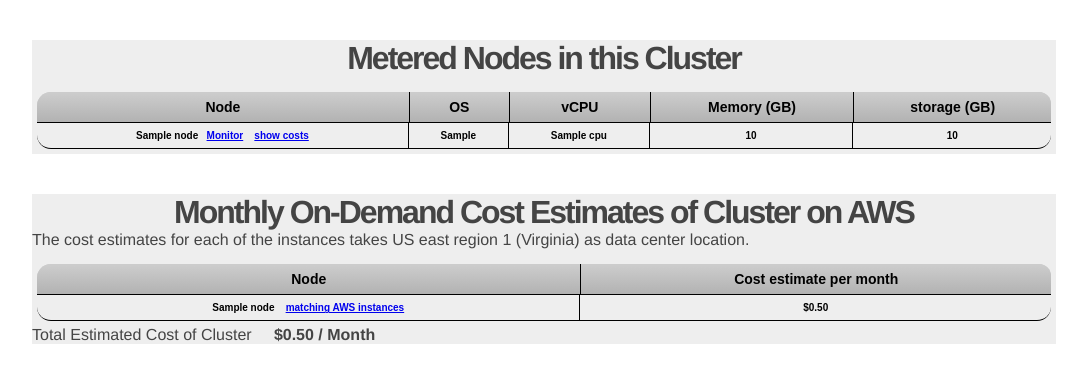
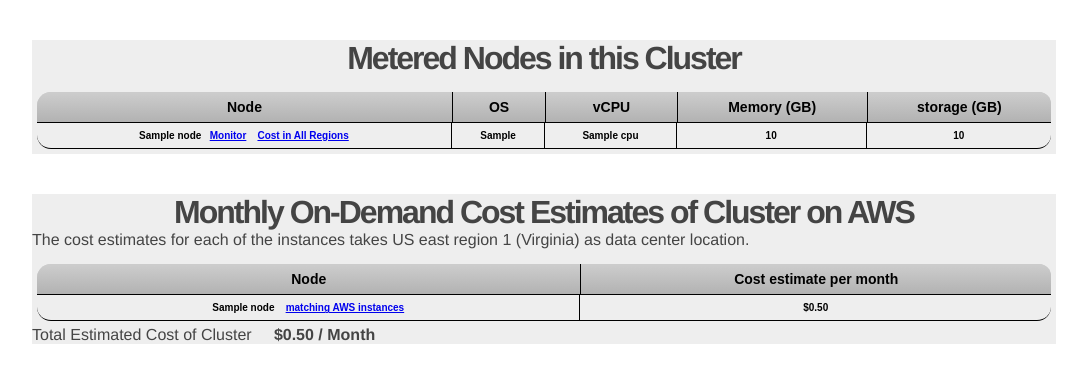
Before and after one commit to ajallow07/Cloud-Metric, a Flask app: page /nodes in a window 1280 px wide. Shown: the part 35-415 px from the top of the page, without its empty margins (96-1183 px from the left). Run offline with Flask 2, Linux system fonts and the light colour scheme; a database or web service that is not in the repository returns one stand-in record (values such as "Sample title"); some libraries are stand-ins or nearby versions.

Commit message:
Update Nodes

```diff
--- a/templates/nodes.html
+++ b/templates/nodes.html
@@ -13,7 +13,7 @@
   {% for machine in data %}
   <tr>
     <td>{{machine['node']}}&nbsp;&nbsp;&nbsp;<a href="{{url_for('show_charts', machine=machine['node'])}}">Monitor</a>
-    &nbsp;&nbsp;&nbsp;<a href="{{url_for('show_costs', machine=machine['node'])}}">show costs</a>
+    &nbsp;&nbsp;&nbsp;<a href="{{url_for('show_costs', machine=machine['node'])}}">Cost in All Regions</a>
 
 
   </td>
```
